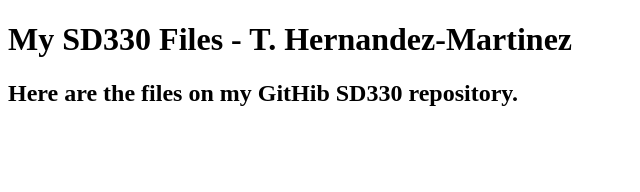
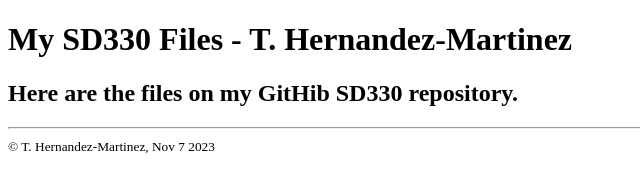
Before and after one commit to T-H19/SD330, a plain HTML site: page index.html in a window 1280 px wide. Shown: the whole page, without its empty margins (0-640 px from the left). Drawn offline with Linux system fonts and the light colour scheme.

Commit message:
Add files via upload

```diff
--- a/index.html
+++ b/index.html
@@ -4,6 +4,8 @@
     <body>
         <h1>My SD330 Files - T. Hernandez-Martinez</h1>
         <h2>Here are the files on my GitHib SD330 repository.</h2>
+
+        <ul id = 'files'></ul>
         <script>
             function githubFilelist(){
 
@@ -20,7 +22,7 @@
                         fname = file.name;
                         fpath = "https://T-H19.github.io/SD330/" + fname;
 
-                        htmlString += "<p>" + fname ;
+                        htmlString += "<p> " + fname ;
                         htmlString += "<p>" + fpath ;
                     }
 
@@ -29,6 +31,9 @@
 
             }
         </script>
-        <footer></footer>
+        <footer>
+            <hr>
+            <small>&copy; T. Hernandez-Martinez, Nov 7 2023</small>
+        </footer>
     </body>
 </html>
```
